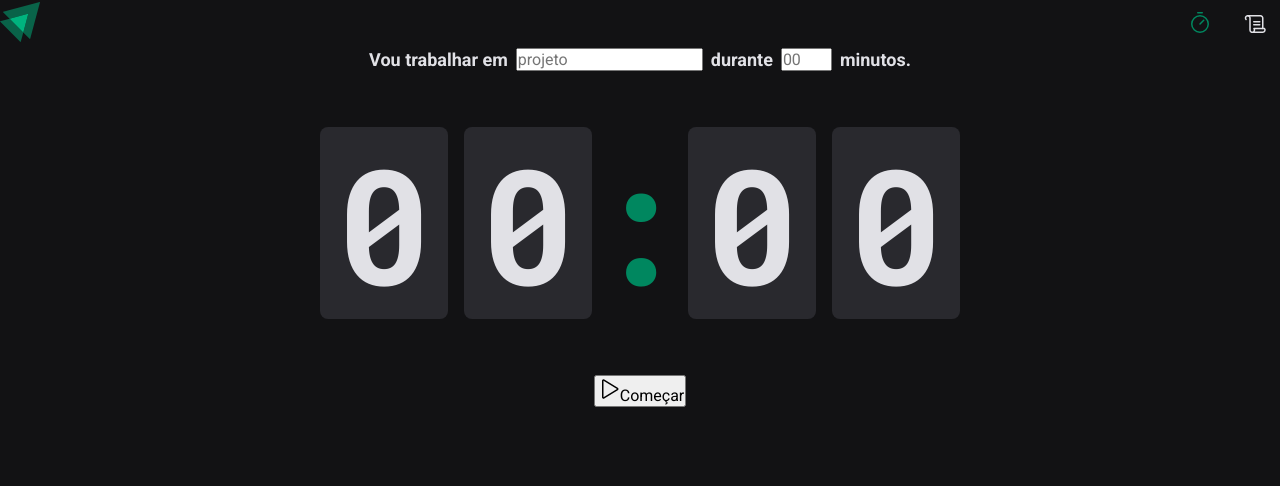
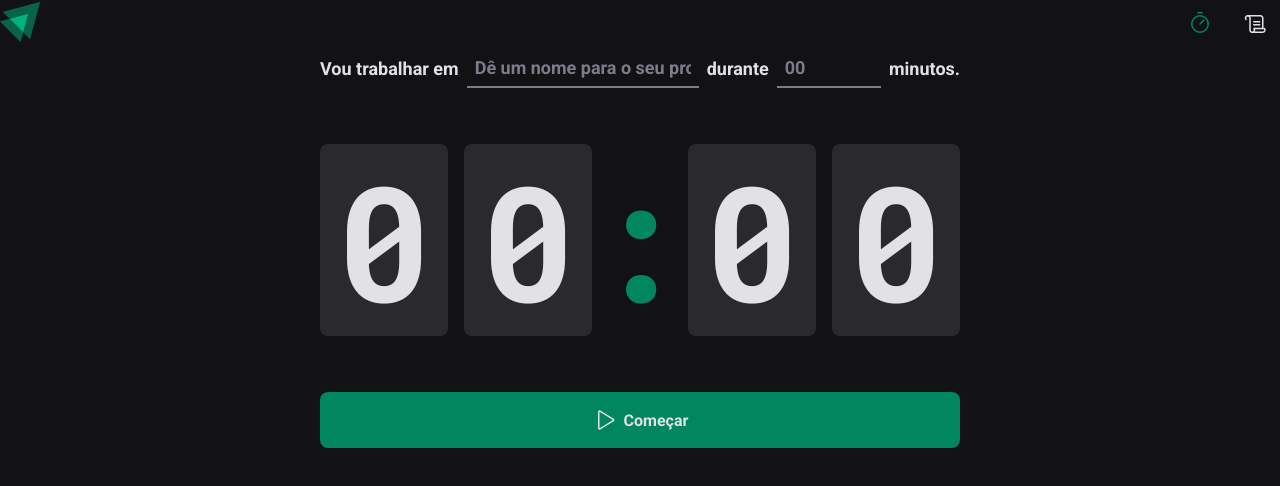
Before and after one commit to tamires-galvao/ignite-pomodoro-timer, a React (Vite) app: page / in a window 1280 px wide. Shown: the top 486 px of the page. Built offline with nearby package versions, Linux system fonts and the light colour scheme.

Commit message:
Finalizando Home

```diff
--- a/src/pages/Home/index.tsx
+++ b/src/pages/Home/index.tsx
@@ -3,7 +3,10 @@
   CountdownContainer,
   FormContainer,
   HomeContainer,
+  MinutesAmountInput,
   Separator,
+  StartCountdownButton,
+  TaskInput,
 } from './styles'
 export function Home() {
   return (
@@ -11,9 +14,13 @@
       <form>
         <FormContainer>
           <label htmlFor="task">Vou trabalhar em</label>
-          <input id="task" type="text" placeholder="projeto" />
+          <TaskInput
+            id="task"
+            type="text"
+            placeholder="Dê um nome para o seu projeto"
+          />
           <label htmlFor="minutesAmount">durante</label>
-          <input
+          <MinutesAmountInput
             type="number"
             id="minutesAmount"
             placeholder="00"
@@ -30,10 +37,10 @@
           <span>0</span>
           <span>0</span>
         </CountdownContainer>
-        <button type="submit">
+        <StartCountdownButton type="submit">
           <Play size={24} />
           Começar
-        </button>
+        </StartCountdownButton>
       </form>
     </HomeContainer>
   )
--- a/src/pages/Home/styles.ts
+++ b/src/pages/Home/styles.ts
@@ -24,6 +24,32 @@
   font-weight: bold;
   flex-wrap: wrap;
 `
+const BaseInput = styled.input`
+  background: transparent;
+  height: 2.5rem;
+  border: 0;
+  border-bottom: 2px solid ${(props) => props.theme['gray-500']};
+  font-weight: bold;
+  font-size: 1.125rem;
+  padding: 0 0.5rem;
+  color: ${(props) => props.theme['gray-100']};
+
+  &:focus {
+    box-shadow: none;
+    border-color: ${(props) => props.theme['green-500']};
+  }
+
+  &::placeholder {
+    color: ${(props) => props.theme['gray-500']};
+  }
+`
+export const TaskInput = styled(BaseInput)`
+  flex: 1;
+`
+export const MinutesAmountInput = styled(BaseInput)`
+  flex: 1;
+`
+
 export const CountdownContainer = styled.div`
   font-family: 'Roboto Mono', monospace;
   font-size: 10rem;
@@ -45,3 +71,28 @@
   display: flex;
   justify-content: center;
 `
+export const StartCountdownButton = styled.button`
+  width: 100%;
+  border: 0;
+  padding: 1rem;
+  border-radius: 8px;
+  display: flex;
+  align-items: center;
+  justify-content: center;
+
+  gap: 0.5rem;
+  font-weight: bold;
+
+  cursor: pointer;
+  background: ${(props) => props.theme['green-500']};
+  color: ${(props) => props.theme['gray-100']};
+
+  &:disabled {
+    opacity: 0.7;
+    cursor: not-allowed;
+  }
+
+  &:not(:disabled):hover {
+    background: ${(props) => props.theme['green-700']};
+  }
+`
```
